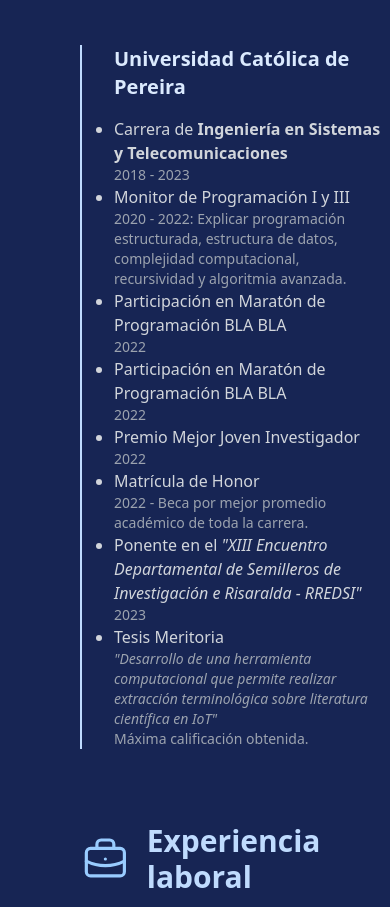
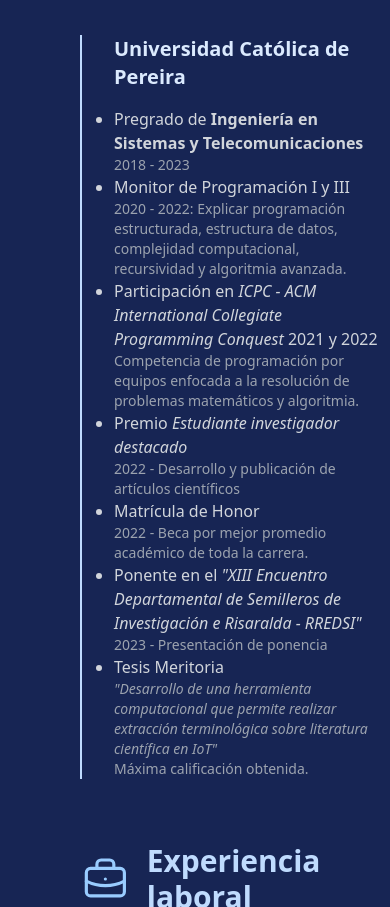
Before and after one commit to AlejandroMora15/astro-portfolio, an Astro site: page / in a window 390 px wide. Shown: the part 993-1900 px from the top of the page. Built offline with nearby package versions, Linux system fonts and the light colour scheme; Astro itself is replaced by a stand-in of ours.

Commit message:
fix school wordings and typos

```diff
--- a/src/screens/School.astro
+++ b/src/screens/School.astro
@@ -18,26 +18,57 @@
         <h2 class='sm:text-3xl text-xl font-semibold text-blue-100'>
           Universidad Católica de Pereira
         </h2>
-        <ul class="list-disc mt-4 sm:ml-6">
-          <li class='sm:text-lg text-gray-300'>Carrera de <strong>Ingeniería en Sistemas y Telecomunicaciones</strong></li>
+        <ul class='list-disc mt-4 sm:ml-6'>
+          <li class='sm:text-lg text-gray-300'>
+            Pregrado de <strong
+              >Ingeniería en Sistemas y Telecomunicaciones</strong
+            >
+          </li>
           <p class='sm:text-md text-sm text-gray-400'>2018 - 2023</p>
-          <li class='sm:text-lg text-gray-300'>Monitor de Programación I y III</li>
-          <p class='sm:text-md text-sm text-gray-400'>2020 - 2022: Explicar programación estructurada, estructura de datos, complejidad computacional, recursividad y algoritmia avanzada.</p>
-          <li class='sm:text-lg text-gray-300'>Participación en Maratón de Programación BLA BLA</li>
-          <p class='sm:text-md text-sm text-gray-400'>2022</p>
-          <li class='sm:text-lg text-gray-300'>Participación en Maratón de Programación BLA BLA</li>
-          <p class='sm:text-md text-sm text-gray-400'>2022</p>
-          <li class='sm:text-lg text-gray-300'>Premio Mejor Joven Investigador</li>
-          <p class='sm:text-md text-sm text-gray-400'>2022</p>
+          <li class='sm:text-lg text-gray-300'>
+            Monitor de Programación I y III
+          </li>
+          <p class='sm:text-md text-sm text-gray-400'>
+            2020 - 2022: Explicar programación estructurada, estructura de
+            datos, complejidad computacional, recursividad y algoritmia
+            avanzada.
+          </p>
+          <li class='sm:text-lg text-gray-300'>
+            Participación en <i
+              >ICPC - ACM International Collegiate Programming Conquest</i
+            > 2021 y 2022
+          </li>
+          <p class='sm:text-md text-sm text-gray-400'>
+            Competencia de programación por equipos enfocada a la resolución de
+            problemas matemáticos y algoritmia.
+          </p>
+          <li class='sm:text-lg text-gray-300'>
+            Premio <i>Estudiante investigador destacado</i>
+          </li>
+          <p class='sm:text-md text-sm text-gray-400'>
+            2022 - Desarrollo y publicación de artículos científicos
+          </p>
           <li class='sm:text-lg text-gray-300'>Matrícula de Honor</li>
-          <p class='sm:text-md text-sm text-gray-400'>2022 - Beca por mejor promedio académico de toda la carrera.</p>
-          <li class='sm:text-lg text-gray-300'>Ponente en el <i>"XIII Encuentro Departamental de Semilleros de Investigación e Risaralda - RREDSI"</i></li>
-          <p class='sm:text-md text-sm text-gray-400'>2023</p>
+          <p class='sm:text-md text-sm text-gray-400'>
+            2022 - Beca por mejor promedio académico de toda la carrera.
+          </p>
+          <li class='sm:text-lg text-gray-300'>
+            Ponente en el <i
+              >"XIII Encuentro Departamental de Semilleros de Investigación e
+              Risaralda - RREDSI"</i
+            >
+          </li>
+          <p class='sm:text-md text-sm text-gray-400'>
+            2023 - Presentación de ponencia
+          </p>
           <li class='sm:text-lg text-gray-300'>Tesis Meritoria</li>
           <p class='sm:text-md text-sm text-gray-400'>
-            <i>"Desarrollo de una herramienta computacional que permite realizar extracción terminológica sobre literatura científica en IoT"</i>
+            <i
+              >"Desarrollo de una herramienta computacional que permite realizar
+              extracción terminológica sobre literatura científica en IoT"</i
+            >
             <br />
-            Máxima calificación obtenida.
+             Máxima calificación obtenida.
           </p>
         </ul>
       </div>
```
